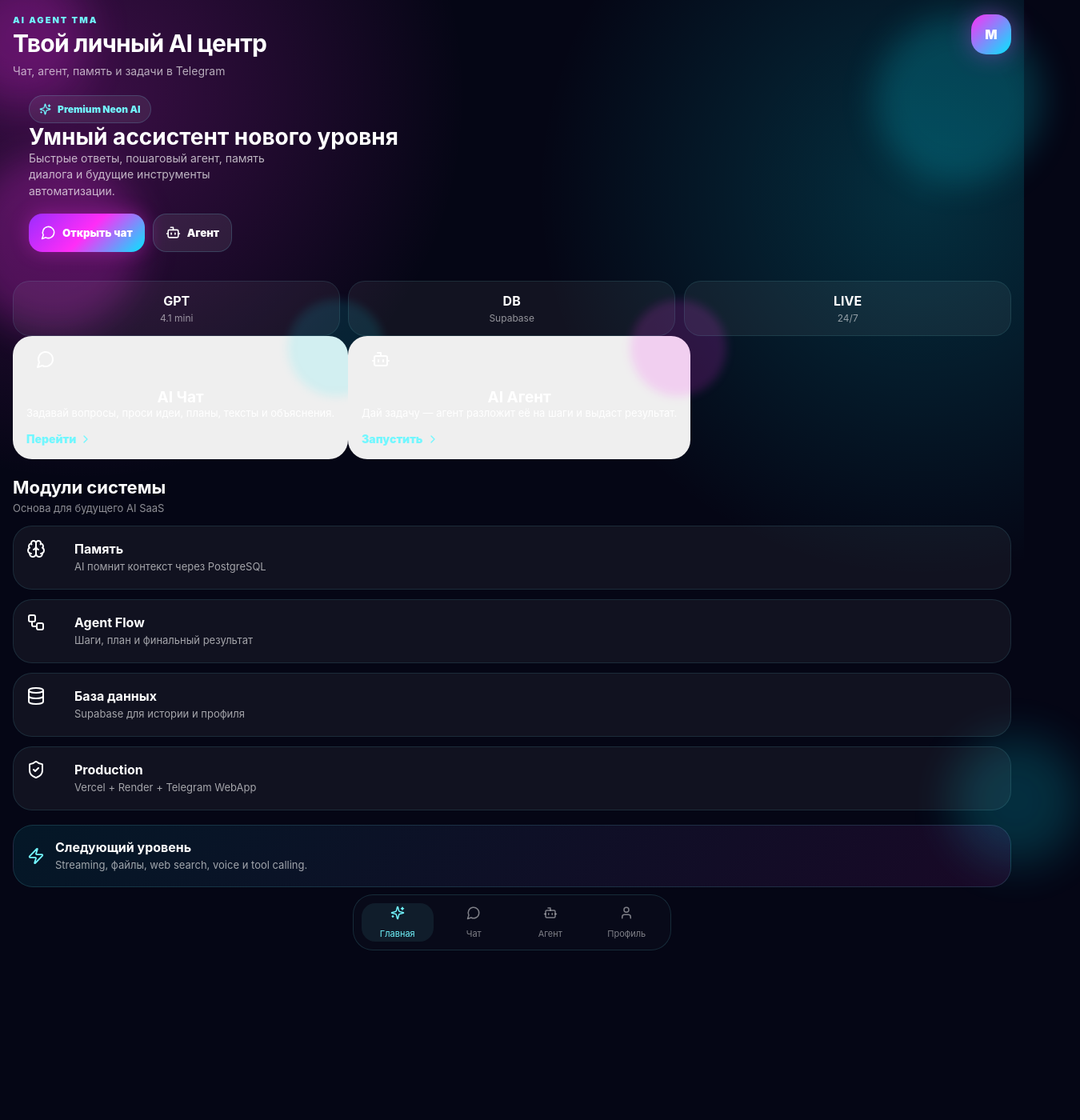
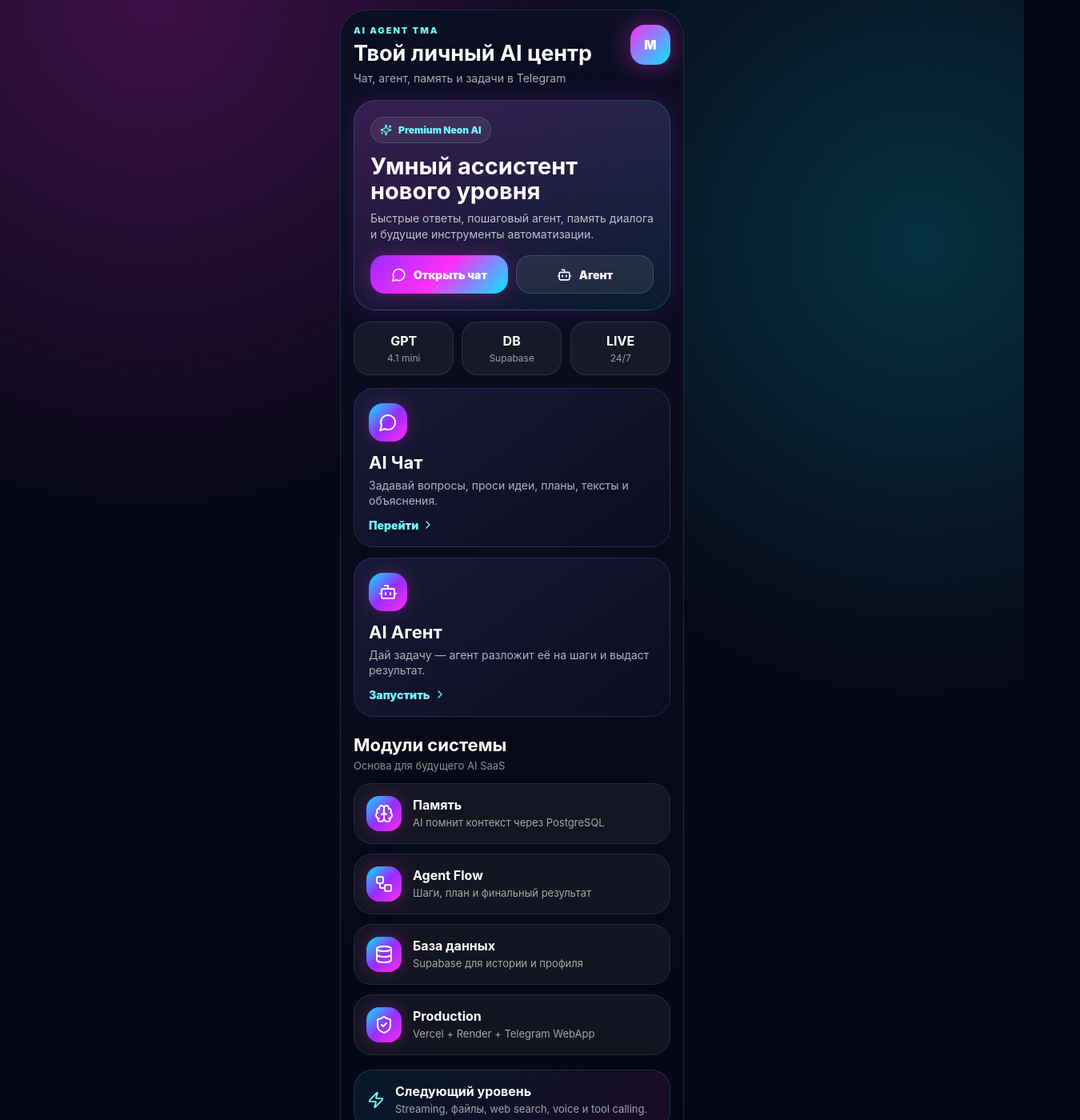
Before and after one commit to misha213123/ai-agent-tma, a React (Vite) app in the folder frontend/: page / in a window 1280 px wide. Shown: the top 1400 px of the page at 80% size, 1350 px wide, since content can reach past the window. Before the commit the page ends 1201 px from the top, so only its background shows below. Built offline with nearby package versions, Linux system fonts and the light colour scheme; no server answers.

Commit message:
fix telegram mini app layout

```diff
--- a/frontend/src/styles/theme.css
+++ b/frontend/src/styles/theme.css
@@ -11,7 +11,7 @@ body,
 }
 
 body {
-  background: #050615;
+  background: #070817;
   color: #ffffff;
   font-family: Inter, Arial, sans-serif;
 }
@@ -23,54 +23,30 @@ textarea {
 }
 
 button {
+  border: 0;
   cursor: pointer;
-  border: 0;
   color: inherit;
   touch-action: manipulation;
 }
 
 .app {
   min-height: 100vh;
-  display: block;
-  padding: 0;
   background:
-    radial-gradient(circle at 8% 10%, rgba(255, 45, 247, 0.22), transparent 30%),
-    radial-gradient(circle at 90% 20%, rgba(0, 234, 255, 0.18), transparent 32%),
-    #050615;
+    radial-gradient(circle at 15% 0%, rgba(255, 45, 247, 0.22), transparent 34%),
+    radial-gradient(circle at 90% 20%, rgba(0, 234, 255, 0.18), transparent 34%),
+    #070817;
 }
 
 .phone {
   width: 100%;
-  max-width: none;
   min-height: 100vh;
-  border-radius: 0;
   padding: 18px 16px 92px;
-  border: none;
-  box-shadow: none;
+  background: linear-gradient(180deg, rgba(12, 14, 33, 0.98), rgba(6, 7, 20, 0.98));
+  overflow-x: hidden;
 }
 
 .orb {
-  position: absolute;
-  border-radius: 999px;
-  filter: blur(28px);
-  opacity: 0.75;
-  pointer-events: none;
-}
-
-.orb-one {
-  width: 170px;
-  height: 170px;
-  background: rgba(255, 45, 247, 0.32);
-  top: -40px;
-  left: -60px;
-}
-
-.orb-two {
-  width: 160px;
-  height: 160px;
-  background: rgba(0, 234, 255, 0.24);
-  bottom: 120px;
-  right: -70px;
+  display: none;
 }
 
 .eyebrow {
@@ -83,8 +59,6 @@ button {
 }
 
 .home-header {
-  position: relative;
-  z-index: 2;
   display: flex;
   justify-content: space-between;
   gap: 14px;
@@ -92,62 +66,42 @@ button {
 }
 
 .home-header h1 {
-  margin: 7px 0 8px;
-  font-size: 30px;
-  line-height: 1.04;
-  letter-spacing: -0.7px;
+  margin: 7px 0 6px;
+  font-size: 27px;
+  line-height: 1.08;
 }
 
 .home-header span {
   color: rgba(255, 255, 255, 0.66);
   font-size: 14px;
-  line-height: 1.35;
 }
 
 .avatar,
 .bot-avatar {
   width: 50px;
   height: 50px;
-  border-radius: 19px;
+  border-radius: 18px;
   display: grid;
   place-items: center;
-  flex-shrink: 0;
   font-weight: 900;
   background: linear-gradient(135deg, #ff2df7, #00eaff);
-  box-shadow: 0 0 28px rgba(0, 234, 255, 0.35);
+  box-shadow: 0 0 26px rgba(0, 234, 255, 0.35);
+  flex-shrink: 0;
 }
 
 .premium-hero {
-  min-height: auto;
+  margin-top: 18px;
   padding: 20px;
-  border-radius: 26px;
-}
-
-.premium-hero::before {
-  content: "";
-  position: absolute;
-  inset: -80px -40px auto auto;
-  width: 210px;
-  height: 210px;
-  border-radius: 999px;
-  background: rgba(0, 234, 255, 0.18);
-  filter: blur(20px);
-}
-
-.premium-hero::after {
-  content: "";
-  position: absolute;
-  inset: auto auto -80px -60px;
-  width: 220px;
-  height: 220px;
-  border-radius: 999px;
-  background: rgba(255, 45, 247, 0.22);
-  filter: blur(22px);
-}
-
-.hero-content {
-  position: relative;
-  z-index: 2;
+  border-radius: 28px;
+  min-height: 210px;
+  display: flex;
+  align-items: flex-end;
+  background:
+    linear-gradient(145deg, rgba(255, 45, 247, 0.14), rgba(0, 234, 255, 0.08)),
+    linear-gradient(180deg, rgba(24, 27, 55, 0.98), rgba(9, 11, 30, 0.98));
+  border: 1px solid rgba(114, 247, 255, 0.18);
+  box-shadow: 0 0 34px rgba(155, 44, 255, 0.2);
+  overflow: hidden;
 }
 
 .hero-badge {
@@ -155,7 +109,7 @@ button {
   display: flex;
   align-items: center;
   gap: 8px;
-  padding: 9px 12px;
+  padding: 8px 11px;
   border-radius: 999px;
   color: #72f7ff;
   font-size: 12px;
@@ -165,36 +119,39 @@ button {
 }
 
 .premium-hero h2 {
-  font-size: 28px;
+  margin: 14px 0 9px;
+  font-size: 29px;
+  line-height: 1.06;
 }
 
 .premium-hero p {
   margin: 0;
-  max-width: 310px;
-  color: rgba(255, 255, 255, 0.7);
+  color: rgba(255, 255, 255, 0.72);
   font-size: 14px;
-  line-height: 1.45;
+  line-height: 1.42;
 }
 
 .hero-actions {
-  display: flex;
+  display: grid;
+  grid-template-columns: 1fr 1fr;
   gap: 10px;
-  margin-top: 18px;
+  margin-top: 16px;
 }
 
 .hero-actions button {
   min-height: 48px;
-  padding: 0 15px;
-  border-radius: 17px;
+  border-radius: 18px;
   display: flex;
   align-items: center;
-  gap: 8px;
+  justify-content: center;
+  gap: 9px;
   font-weight: 900;
+  font-size: 14px;
 }
 
 .hero-actions button:first-child {
   background: linear-gradient(135deg, #9b2cff, #ff2df7, #00eaff);
-  box-shadow: 0 0 25px rgba(255, 45, 247, 0.32);
+  box-shadow: 0 0 22px rgba(255, 45, 247, 0.3);
 }
 
 .hero-actions button:last-child {
@@ -203,20 +160,18 @@ button {
 }
 
 .stats-row {
-  position: relative;
-  z-index: 2;
-  margin-top: 16px;
+  margin-top: 14px;
   display: grid;
   grid-template-columns: repeat(3, 1fr);
   gap: 10px;
 }
 
 .stats-row div {
-  padding: 14px 10px;
-  border-radius: 21px;
+  padding: 13px 8px;
+  border-radius: 20px;
   text-align: center;
   background: rgba(255, 255, 255, 0.055);
-  border: 1px solid rgba(114, 247, 255, 0.1);
+  border: 1px solid rgba(114, 247, 255, 0.12);
 }
 
 .stats-row strong {
@@ -227,60 +182,62 @@ button {
 .stats-row span {
   display: block;
   margin-top: 4px;
-  color: rgba(255, 255, 255, 0.55);
+  color: rgba(255, 255, 255, 0.58);
   font-size: 12px;
 }
 
 .main-grid {
-  grid-template-columns: 1fr 1fr;
-  gap: 12px;
+  margin-top: 16px;
+  display: grid;
+  grid-template-columns: 1fr;
+  gap: 13px;
 }
 
 .big-card {
-  min-height: 145px;
-  padding: 17px;
-  border-radius: 24px;
+  width: 100%;
+  min-height: 132px;
+  padding: 18px;
+  border-radius: 25px;
+  text-align: left;
+  color: white;
+  background: linear-gradient(145deg, rgba(24, 27, 55, 0.95), rgba(11, 13, 31, 0.95));
+  border: 1px solid rgba(167, 67, 255, 0.25);
 }
 
 .big-card:active,
 .hero-actions button:active,
 .nav-item:active,
 .tool-item:active {
-  transform: scale(0.97);
+  transform: scale(0.98);
 }
 
-.big-card::after {
-  content: "";
-  position: absolute;
-  width: 120px;
-  height: 120px;
-  right: -45px;
-  top: -45px;
-  border-radius: 999px;
-  background: rgba(0, 234, 255, 0.12);
-  filter: blur(6px);
-}
-
-.agent-card-ui::after {
-  background: rgba(255, 45, 247, 0.16);
-}
-
-.card-icon {
+.card-icon,
+.tool-icon,
+.task-icon,
+.feature-icon {
   width: 48px;
   height: 48px;
+  border-radius: 18px;
+  display: grid;
+  place-items: center;
+  background: linear-gradient(135deg, #00eaff, #9b2cff, #ff2df7);
+  box-shadow: 0 0 22px rgba(255, 45, 247, 0.24);
 }
 
 .big-card h3 {
-  font-size: 19px;
+  margin: 13px 0 6px;
+  font-size: 22px;
 }
 
 .big-card p {
-  font-size: 13px;
+  margin: 0;
+  color: rgba(255, 255, 255, 0.68);
+  font-size: 14px;
+  line-height: 1.38;
 }
 
-
 .big-card span {
-  margin-top: 16px;
+  margin-top: 12px;
   display: flex;
   align-items: center;
   gap: 4px;
@@ -290,8 +247,6 @@ button {
 }
 
 .tools-section {
-  position: relative;
-  z-index: 2;
   margin-top: 22px;
 }
 
@@ -315,16 +270,16 @@ button {
   display: flex;
   gap: 14px;
   align-items: center;
-  padding: 16px;
-  border-radius: 24px;
+  padding: 15px;
+  border-radius: 23px;
   background: rgba(255, 255, 255, 0.052);
   border: 1px solid rgba(114, 247, 255, 0.11);
 }
 
 .tool-icon {
-  width: 46px;
-  height: 46px;
-  border-radius: 17px;
+  width: 44px;
+  height: 44px;
+  border-radius: 16px;
   flex-shrink: 0;
 }
 
@@ -341,13 +296,10 @@ button {
 }
 
 .bottom-panel {
-  position: relative;
-  z-index: 2;
   margin-top: 18px;
-  padding: 17px;
-  border-radius: 25px;
-  background:
-    linear-gradient(135deg, rgba(0, 234, 255, 0.08), rgba(255, 45, 247, 0.08));
+  padding: 16px;
+  border-radius: 24px;
+  background: linear-gradient(135deg, rgba(0, 234, 255, 0.08), rgba(255, 45, 247, 0.08));
   border: 1px solid rgba(114, 247, 255, 0.14);
 }
 
@@ -376,30 +328,26 @@ button {
 
 .bottom-nav {
   position: fixed;
-  left: 50%;
-  bottom: 13px;
-  transform: translateX(-50%);
-  width: calc(100% - 28px);
-  max-width: 398px;
-  padding: 10px;
+  left: 0;
+  right: 0;
+  bottom: 0;
+  padding: 9px 12px 12px;
   z-index: 30;
   display: grid;
   grid-template-columns: repeat(4, 1fr);
   gap: 6px;
-  border-radius: 25px;
-  background: rgba(9, 11, 27, 0.96);
-  border: 1px solid rgba(114, 247, 255, 0.14);
-  backdrop-filter: blur(18px);
+  background: rgba(13, 22, 33, 0.98);
+  border-top: 1px solid rgba(114, 247, 255, 0.12);
 }
 
 .nav-item {
-  min-height: 48px;
+  min-height: 45px;
   display: grid;
   place-items: center;
-  gap: 4px;
-  color: rgba(255, 255, 255, 0.48);
+  gap: 3px;
+  color: rgba(255, 255, 255, 0.5);
   background: transparent;
-  border-radius: 17px;
+  border-radius: 16px;
   font-size: 11px;
 }
 
@@ -408,7 +356,7 @@ button {
   background: rgba(114, 247, 255, 0.08);
 }
 
-/* Existing chat / agent screens */
+/* Chat / Agent */
 
 .chat-screen,
 .agent-screen {
@@ -451,14 +399,14 @@ button {
 }
 
 .chat-status-card {
-  margin-top: 20px;
-  padding: 18px;
-  border-radius: 24px;
+  margin-top: 18px;
+  padding: 16px;
+  border-radius: 23px;
   background: rgba(255, 255, 255, 0.055);
   border: 1px solid rgba(114, 247, 255, 0.15);
   display: flex;
   align-items: center;
-  gap: 14px;
+  gap: 13px;
 }
 
 .chat-status-card h3 {
@@ -475,7 +423,7 @@ button {
   display: flex;
   gap: 10px;
   overflow-x: auto;
-  padding: 18px 0 6px;
+  padding: 16px 0 6px;
 }
 
 .quick-prompts button {
@@ -490,12 +438,11 @@ button {
 
 .messages {
   flex: 1;
-  margin-top: 20px;
+  margin-top: 18px;
   display: flex;
   flex-direction: column;
   gap: 12px;
   padding-bottom: 18px;
-  scroll-behavior: smooth;
 }
 
 .message {
@@ -572,17 +519,17 @@ button {
 }
 
 .agent-hero {
-  margin-top: 22px;
-  padding: 22px;
-  border-radius: 26px;
+  margin-top: 20px;
+  padding: 20px;
+  border-radius: 25px;
   background: rgba(255, 255, 255, 0.055);
   border: 1px solid rgba(114, 247, 255, 0.16);
   display: flex;
-  gap: 16px;
+  gap: 15px;
 }
 
 .agent-hero h1 {
-  font-size: 22px;
+  font-size: 21px;
   line-height: 1.22;
   margin: 8px 0;
 }
@@ -592,7 +539,7 @@ button {
 }
 
 .agent-input-panel {
-  margin-top: 20px;
+  margin-top: 18px;
 }
 
 .agent-input-panel textarea {
@@ -667,12 +614,27 @@ button {
   line-height: 1.55;
 }
 
-@media (max-width: 380px) {
-  .premium-hero h2 {
-    font-size: 30px;
+@media (min-width: 460px) {
+  .app {
+    padding: 12px;
+    display: flex;
+    justify-content: center;
   }
 
-  .home-header h1 {
-    font-size: 27px;
+  .phone {
+    max-width: 430px;
+    border-radius: 34px;
+    min-height: calc(100vh - 24px);
+    border: 1px solid rgba(114, 247, 255, 0.15);
+  }
+
+  .bottom-nav {
+    left: 50%;
+    right: auto;
+    transform: translateX(-50%);
+    max-width: 398px;
+    width: calc(100% - 28px);
+    border-radius: 25px;
+    border: 1px solid rgba(114, 247, 255, 0.14);
   }
 }
```
